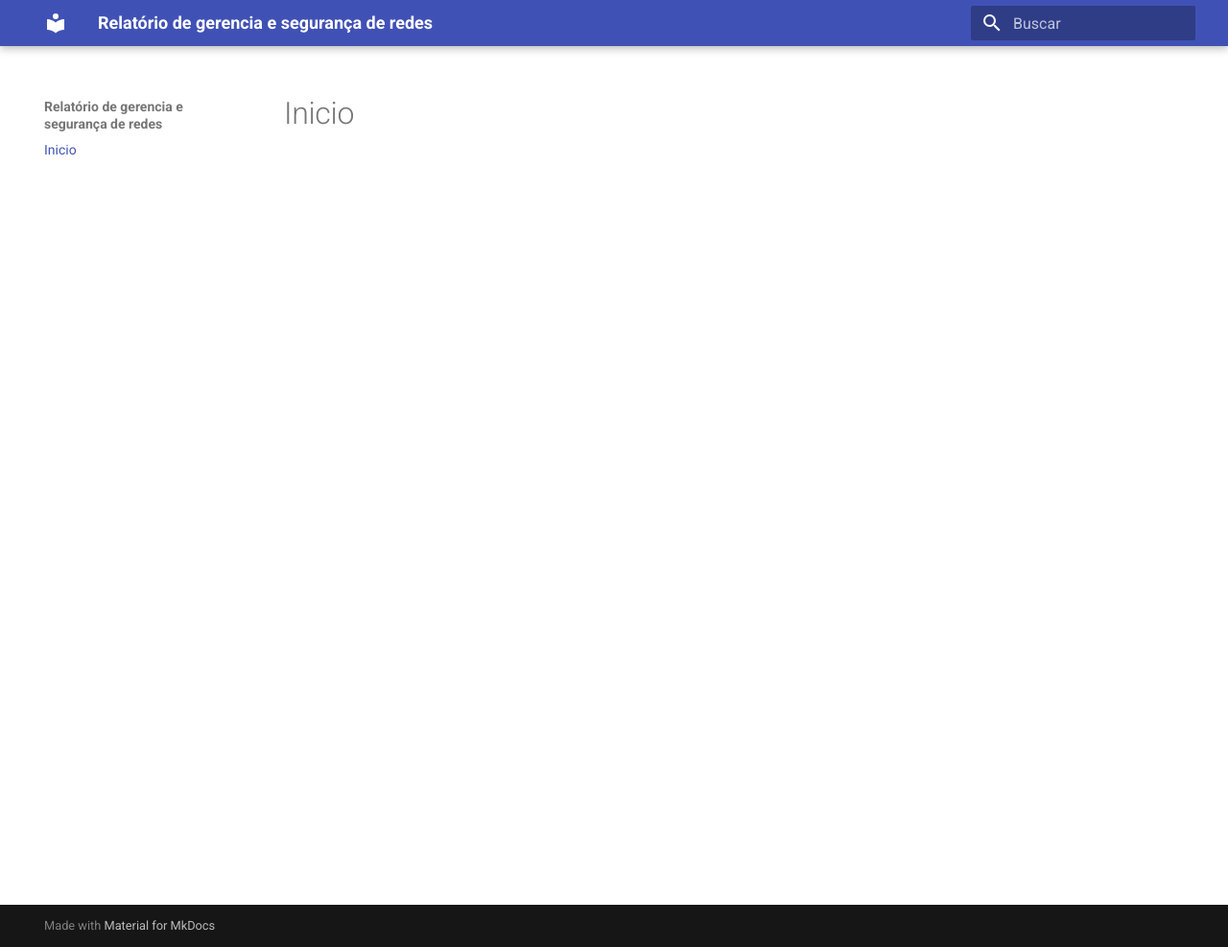
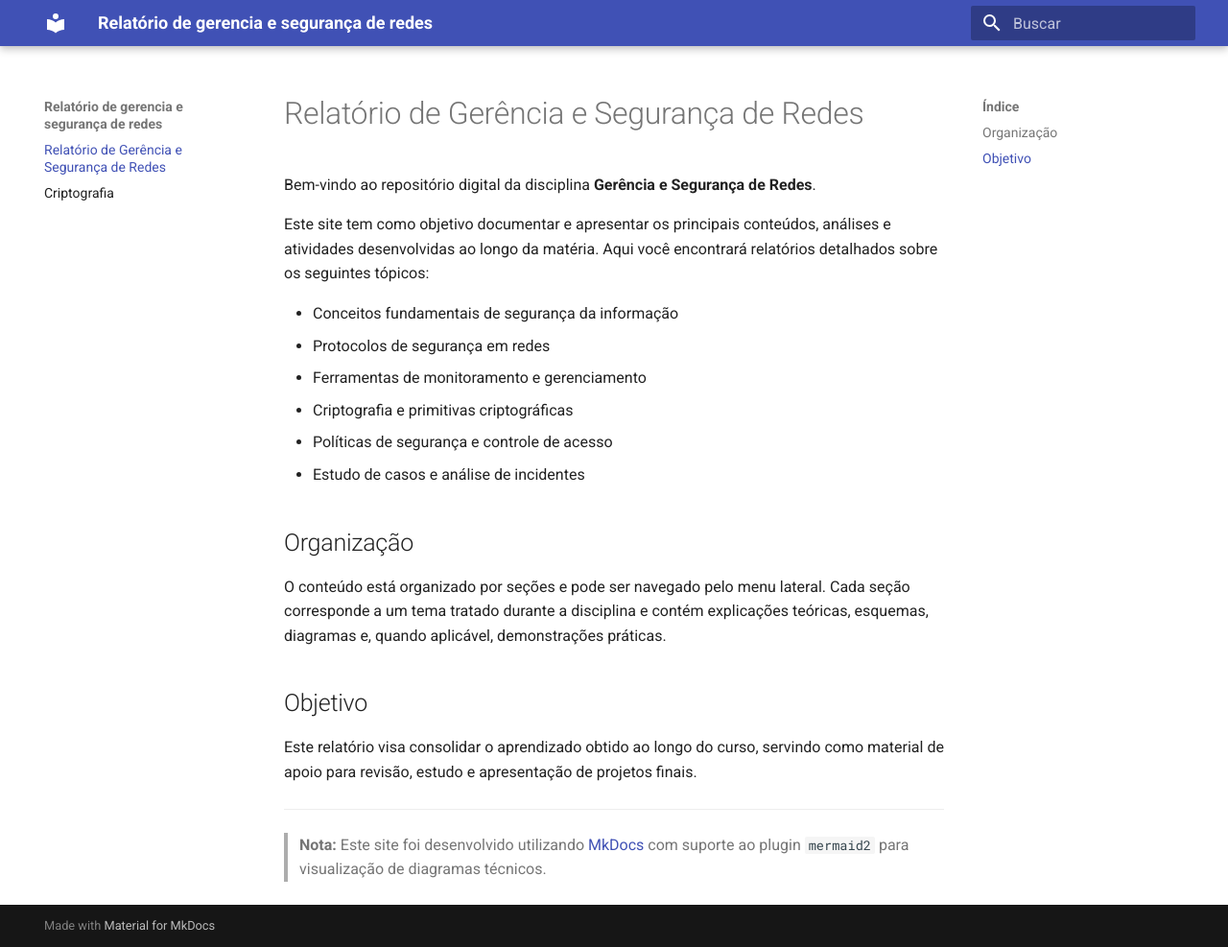
Before and after one commit to Matheus-David/gsr-rel, an MkDocs documentation site: the page built from docs/index.md, in a window 1280 px wide and 987 px high. Shown: the whole window at 96% size. Built offline with MkDocs 1.6.1 and Material for MkDocs 9.7.7, drawn with Linux system fonts in a browser that asks for light colours.

Commit message:
Criação de diagrama

```diff
--- a/docs/index.md
+++ b/docs/index.md
@@ -1 +1,24 @@
-# Inicio
+# Relatório de Gerência e Segurança de Redes
+
+Bem-vindo ao repositório digital da disciplina **Gerência e Segurança de Redes**.
+
+Este site tem como objetivo documentar e apresentar os principais conteúdos, análises e atividades desenvolvidas ao longo da matéria. Aqui você encontrará relatórios detalhados sobre os seguintes tópicos:
+
+- Conceitos fundamentais de segurança da informação
+- Protocolos de segurança em redes
+- Ferramentas de monitoramento e gerenciamento
+- Criptografia e primitivas criptográficas
+- Políticas de segurança e controle de acesso
+- Estudo de casos e análise de incidentes
+
+## Organização
+
+O conteúdo está organizado por seções e pode ser navegado pelo menu lateral. Cada seção corresponde a um tema tratado durante a disciplina e contém explicações teóricas, esquemas, diagramas e, quando aplicável, demonstrações práticas.
+
+## Objetivo
+
+Este relatório visa consolidar o aprendizado obtido ao longo do curso, servindo como material de apoio para revisão, estudo e apresentação de projetos finais.
+
+---
+
+> **Nota:** Este site foi desenvolvido utilizando [MkDocs](https://www.mkdocs.org/) com suporte ao plugin `mermaid2` para visualização de diagramas técnicos.
--- a/mkdocs.yml
+++ b/mkdocs.yml
@@ -4,3 +4,7 @@
 theme:
  name: material
  language: pt
+
+plugins:
+    - search
+    - mermaid2
--- /dev/null
+++ b/requirements.txt
@@ -0,0 +1,3 @@
+mkdocs
+mkdocs-material
+mkdocs-mermaid2-plugin
```
Also changed, not shown: docs/criptografia.md (added, +30 -0 lines).
